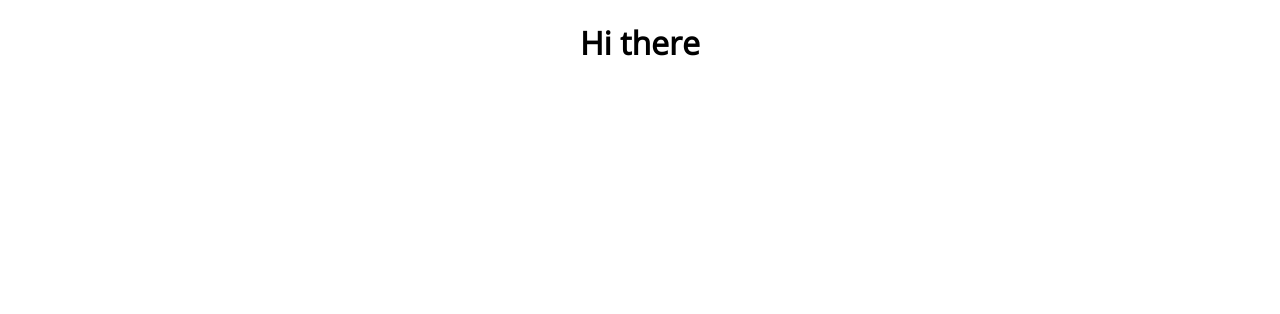
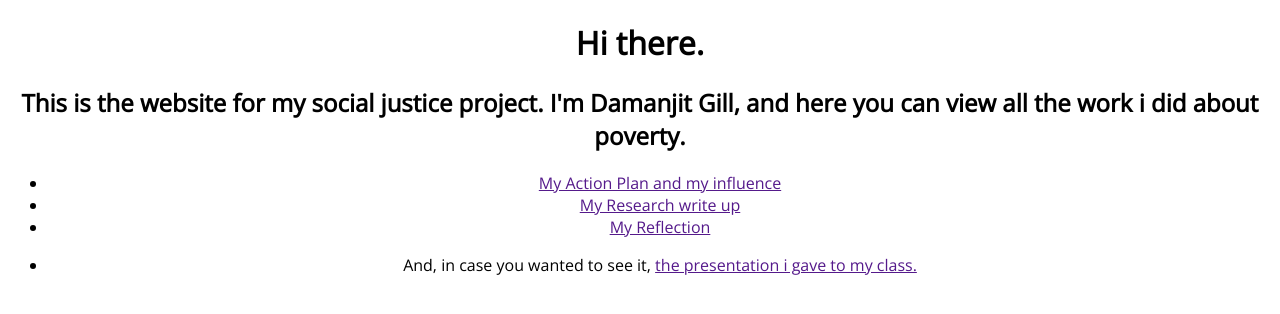
Before and after one commit to Bergenfrundt/socialjustice, a plain HTML site: page index.html in a window 1280 px wide. Drawn offline with nearby package versions, Linux system fonts and the light colour scheme.

Commit message:
Listed everything; links later

```diff
--- a/index.html
+++ b/index.html
@@ -6,6 +6,23 @@
     <title>Social Justice - Poverty</title>
 </head>
 <body>
-    <h1>Hi there</h1>
+    <h1>Hi there.</h1>
+    <h2>This is the website for my social justice project. I'm Damanjit Gill, and here you can view all the work i did about poverty.</h2>
+    <ul>
+        <li>
+            <a href="">My Action Plan and my influence</a>
+        </li>
+        <li>
+            <a href="">My Research write up</a>
+        </li>
+        <li>
+            <a href="">My Reflection</a>
+        </li>
+        <li>
+            <p>
+                And, in case you wanted to see it, <a href="">the presentation i gave to my class.</a>
+            </p>
+        </li>
+    </ul>
 </body>
 </html>
```
